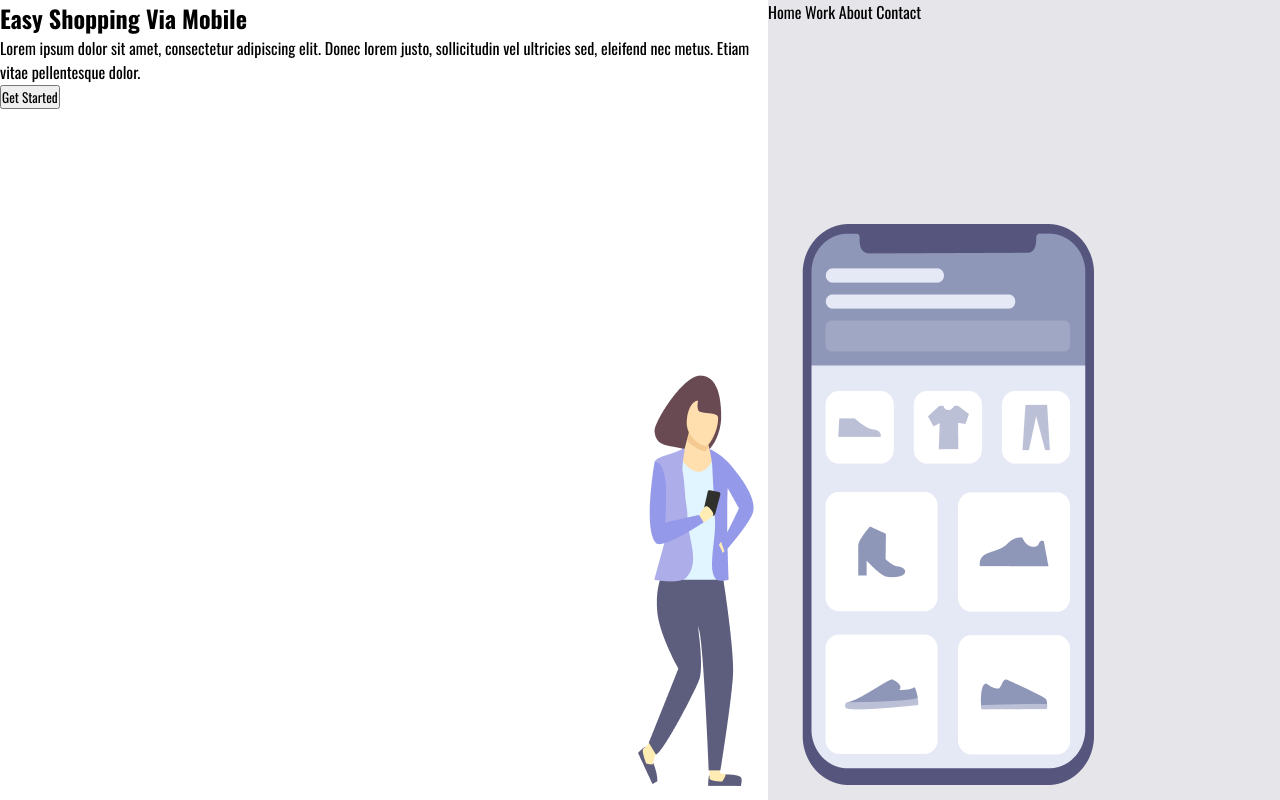
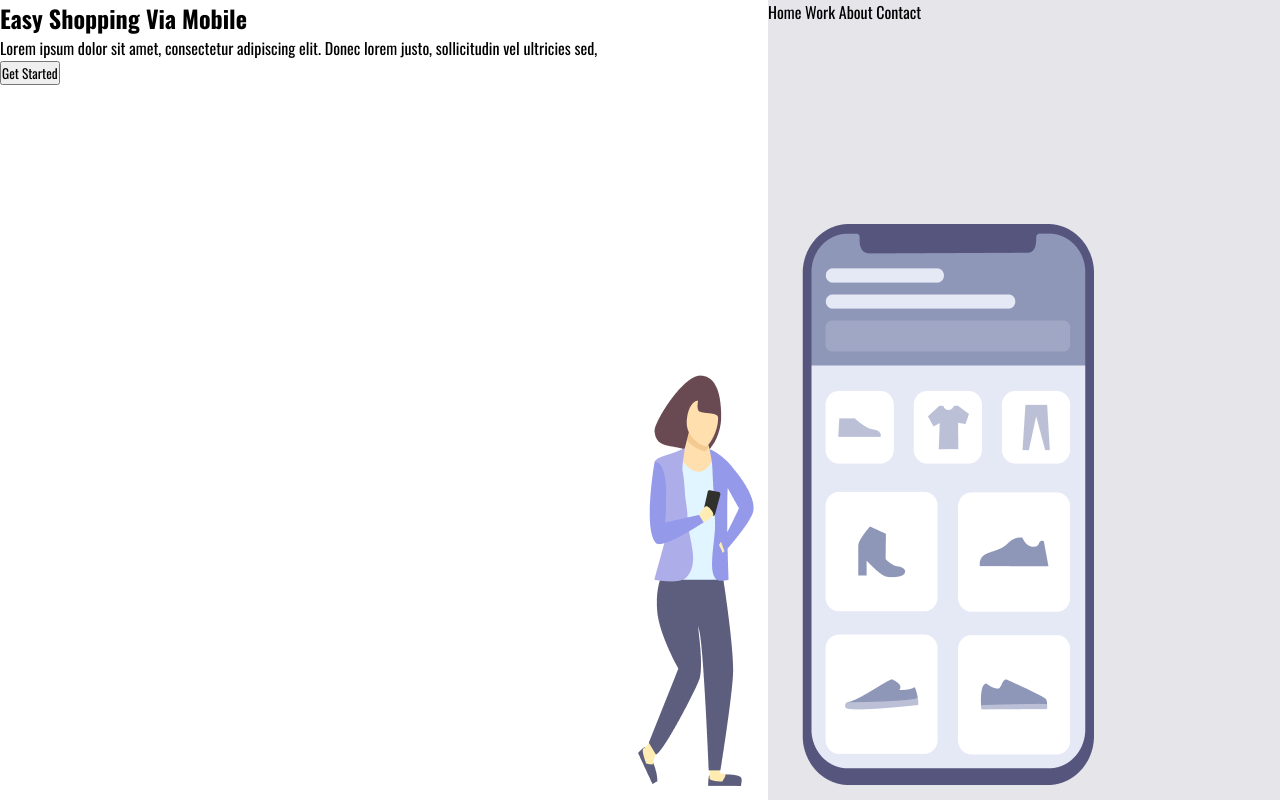
Before and after one commit to Willian272010/primeiro-projeto-responsivo, a plain HTML site: page index.html in a window 1280 px wide. Drawn offline with nearby package versions, Linux system fonts and the light colour scheme.

```diff
--- a/index.html
+++ b/index.html
@@ -12,13 +12,13 @@
      <div class="projeto">
         <section class="texto1">
         <h1>Easy Shopping Via Mobile</h1>
-        <p>Lorem ipsum dolor sit amet, consectetur  adipiscing elit. Donec lorem justo, sollicitudin vel ultricies sed,    eleifend nec metus. Etiam vitae pellentesque dolor. </p>
+        <p>Lorem ipsum dolor sit amet, consectetur  adipiscing elit. Donec lorem justo, sollicitudin vel ultricies sed, </p>
         <button>Get Started</button>
 </section>
 
     <section class="texto2">
         <header>
-            <a>Home</a>
+            <a>Home </a>
             <a>Work</a>
             <a>About</a>
             <a>Contact</a>
```
